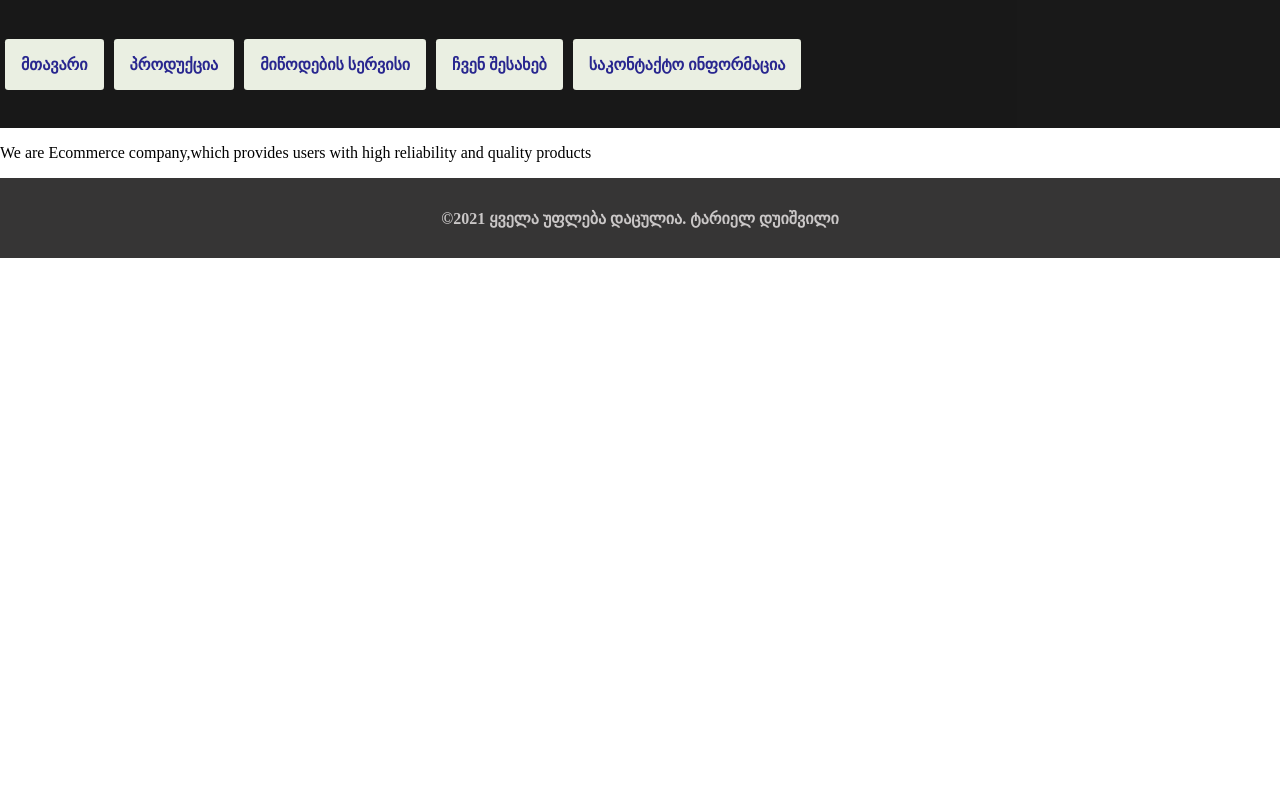
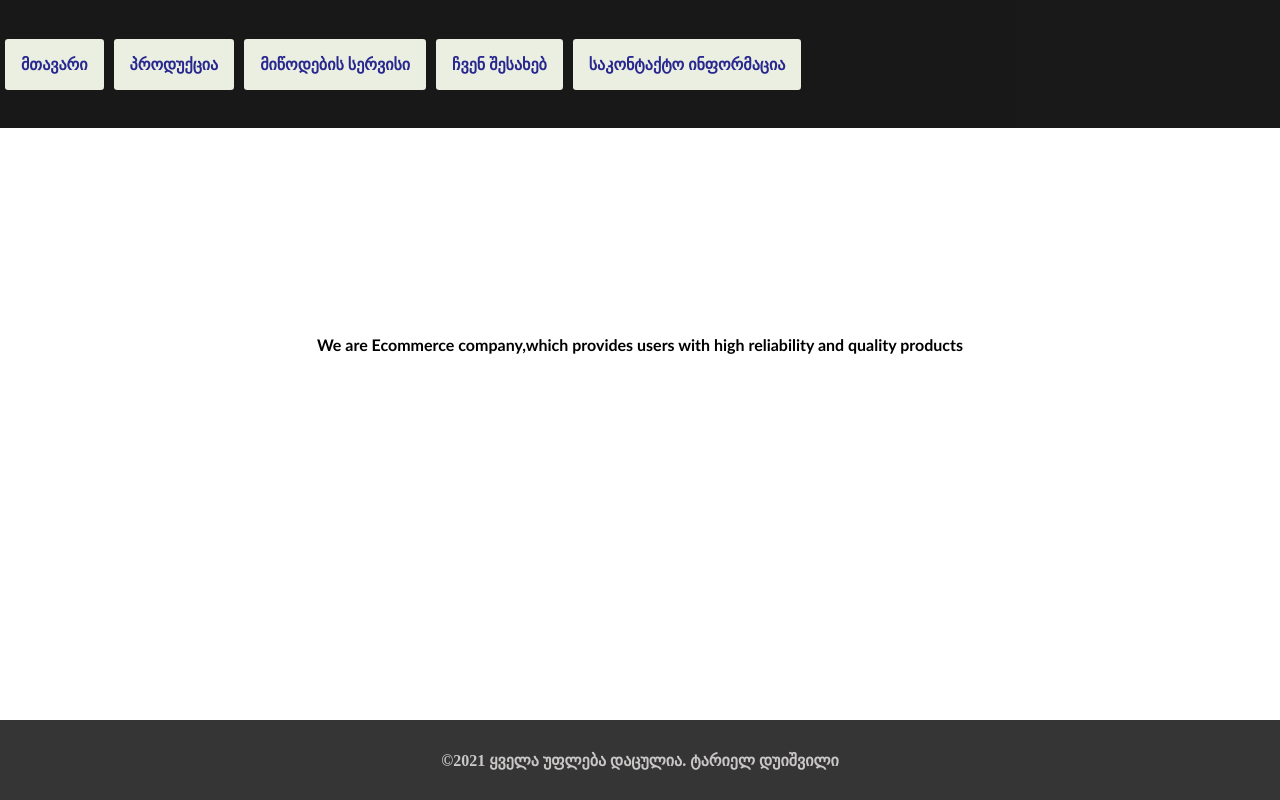
Before and after one commit to tarieli-d/Ecommerce-front, a React (Create React App) app: page /about in a window 1280 px wide. Built offline with nearby package versions, Linux system fonts and the light colour scheme.

Commit message:
5 files modified,common class added to familiar components to apply css

```diff
--- a/src/App.js
+++ b/src/App.js
@@ -15,7 +15,7 @@ import About from "./components/About.js";
 const App=()=>{
   return (
     <Router>
-    <div>
+
   <header>
   <div className='menu'>
     <div className='options'><Link to="/">მთავარი</Link></div>
@@ -26,8 +26,7 @@ const App=()=>{
    </div>
   </header>
 
-  <Switch>
-
+      <Switch>
           <Route path="/products">
             <Products />
           </Route>
@@ -40,13 +39,23 @@ const App=()=>{
           <Route path="/contact">
             <Contact />
           </Route>
+          <Route path="/">
+            <Main />
+          </Route>
         </Switch>
 
     <footer><div className='copyright'>©2021 ყველა უფლება დაცულია. ტარიელ დუიშვილი </div></footer>
 
 
-  </div>
   </Router>
   );
 }
 export default App;
+
+
+export const Main=()=>{
+  return(
+    <div className='main'><img src='https://www.coronainsights.com/wp-content/uploads/2014/11/Welcome.jpg'/>
+    </div>
+  );
+}
--- a/src/components/About.js
+++ b/src/components/About.js
@@ -3,7 +3,7 @@ import "../style.css";
 
 const About = () =>{
   return (
-   <div>We are Ecommerce company,which provides users with high reliability and quality products </div>
+   <div className='common'>We are Ecommerce company,which provides users with high reliability and quality products </div>
 
   );
 }
--- a/src/components/Contact.js
+++ b/src/components/Contact.js
@@ -5,7 +5,7 @@ const Products = () =>{
   return (
 
      <div>
-        <div className="footerTop-left">
+        <div className='common'>
             <div>
               <i className="fa fa-map-marker"></i>
               <p>
--- a/src/components/Delivery.js
+++ b/src/components/Delivery.js
@@ -3,7 +3,7 @@ import "../style.css";
 
 const Delivery = () =>{
   return (
-   <div>delivery service cost 5 lari.We can deliver products for free if you make purchase with cost of 200 lari or higher</div>
+   <div className='common'>delivery service cost 5 lari.We can deliver products for free if you make purchase with cost of 200 lari or higher</div>
 
   );
 }
--- a/src/style.css
+++ b/src/style.css
@@ -44,7 +44,15 @@ a{
   row-gap: 2rem;
   margin: auto;
 }
-
+.common{
+  display: flex;
+  flex-direction: column;
+  justify-content: center;
+  align-items: center;
+  min-height: 400px;
+  font-family: 'Trebuchet MS', 'Lucida Sans Unicode', 'Lucida Grande', 'Lucida Sans', Arial, sans-serif;
+  font-weight: 700;
+}
 .product {
   display: flex;
   flex-direction: column;
@@ -65,8 +73,10 @@ a{
   height: 70%;
   width: 70%;
 }
-
 img{
+  height: 430px;
+}
+.top img{
   width: 100%;
   height: 100%;
 }
@@ -105,6 +115,8 @@ footer{
   display: flex;
   justify-content: center;
   align-items: center;
+  position: fixed;
+  bottom: 0;
   width: 100%;
   height: 5rem;
   background: rgb(54, 53, 53);
```
